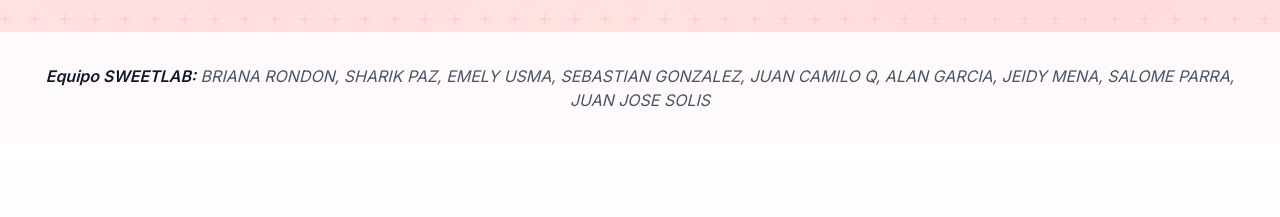
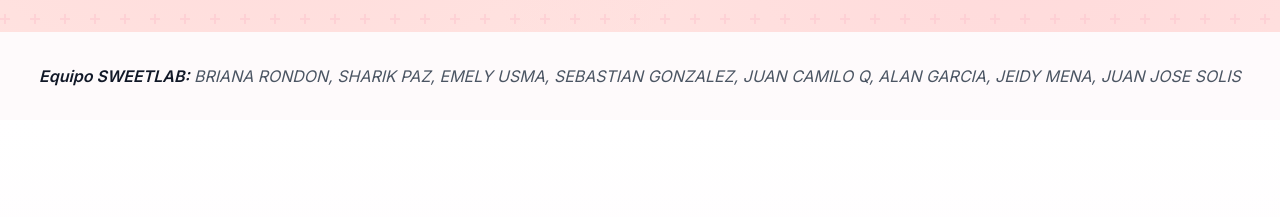
Before and after one commit to Daniel-code-png/sweetlab, a plain HTML site: page index.html in a window 1280 px wide. Shown: the part 576-793 px from the top of the page. Drawn offline with nearby package versions, Linux system fonts and the light colour scheme.

Commit message:
integrante

```diff
--- a/index.html
+++ b/index.html
@@ -247,7 +247,7 @@
         <div class="max-w-7xl mx-auto px-4 sm:px-6 lg:px-8">
             <p class="text-xs sm:text-sm md:text-base text-center italic text-gray-600 leading-relaxed">
                 <span class="font-semibold text-gray-900">Equipo SWEETLAB:</span>
-                <span class="block sm:inline mt-1 sm:mt-0">BRIANA RONDON, SHARIK PAZ, EMELY USMA, SEBASTIAN GONZALEZ, JUAN CAMILO Q, ALAN GARCIA, JEIDY MENA, SALOME PARRA, JUAN JOSE SOLIS</span>
+                <span class="block sm:inline mt-1 sm:mt-0">BRIANA RONDON, SHARIK PAZ, EMELY USMA, SEBASTIAN GONZALEZ, JUAN CAMILO Q, ALAN GARCIA, JEIDY MENA, JUAN JOSE SOLIS</span>
             </p>
         </div>
     </section>
```
